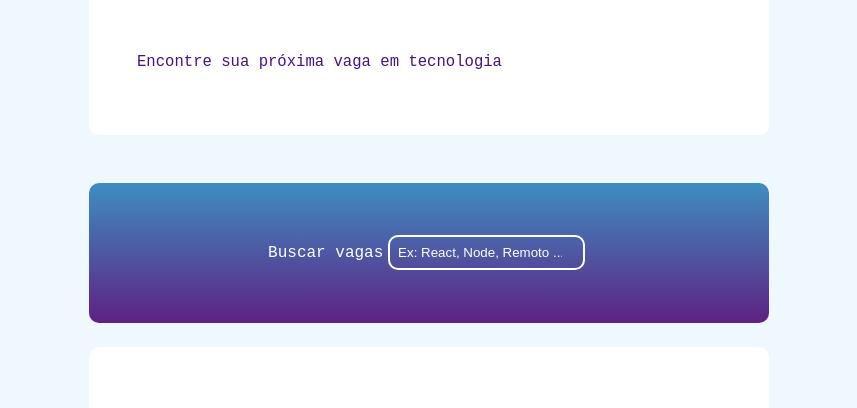
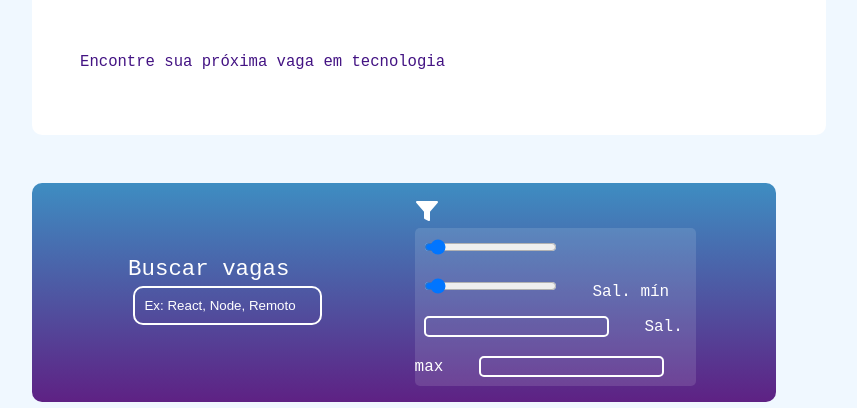
Before and after one commit to Paulo-Henrique1404/projeto-basico-front-aula-tec-web, a plain HTML site: page index.html in a window 1280 px wide. Shown: the part 336-744 px from the top of the page, without its empty margins (211-1068 px from the left). Drawn offline with Linux system fonts and the light colour scheme; files that its build step writes are made by us from their sources.

Commit message:
inclusão de filtro

```diff
--- a/index.html
+++ b/index.html
@@ -19,8 +19,30 @@
 
 <main class="main">
     <section class="search-section container">
-        <label for="busca">Buscar vagas</label>
-        <input type="search" id="busca" placeholder="Ex: React, Node, Remoto ...">
+        <div id="input-div">
+            <label for="busca" id="busca-label">Buscar vagas</label>
+            <input type="search" id="busca" placeholder="Ex: React, Node, Remoto ...">
+        </div>
+        <div id="filter-section">
+            <span id="filter-button">
+                <svg xmlns="http://www.w3.org/2000/svg" width="24" height="24" viewBox="0 0 24 24" fill="white" stroke="currentColor" stroke-width="2" stroke-linecap="round" stroke-linejoin="round">
+                    <polygon points="22 3 2 3 10 12.46 10 19 14 21 14 12.46 22 3"></polygon>
+                </svg>
+            </span>
+            <div id="filters" class="filter-box" >
+                <div id="salary-filter" class="filter">
+                    <div class="filter-input">
+                        <input type="range" min="1" max="100000" value="3000" class="slider" id="minimal-salary-slider">
+                        <input type="range" min="1" max="100000" value="3000" class="slider" id="maximum-salary-slider">
+                        <label for="minimal-salary">Sal. mín</label>
+                        <input type="number" id="minimal-salary">
+                        <label for="maximum-salary">Sal. max</label>
+                        <input type="number" id="maximum-salary">
+                    </div>
+
+                </div>
+            </div>
+        </div>
     </section>
 
     <section class="job-section container">
--- a/style.css
+++ b/style.css
@@ -15,7 +15,7 @@ header{
     border-radius: 10px;
     padding: 3rem;
     margin: 1.5rem;
-    width: 73vh;
+
 
 }
 
@@ -33,18 +33,38 @@ header{
     font-size: large;
     display: flex;
     align-items: center;
-    justify-content: center;
+    justify-content: space-around;
+    width: 73vh;
+    padding: 1rem 5rem;
+}
 
+#input-div{
+    border-radius: 3px;
+    font-size: 1.4rem;
+    padding: 1rem;
+}
+
+#filter-section{
+    width: 50vh;
+    display: flex;
+    align-content: end;
+    justify-content: end;
+}
+
+#filter-button:hover{
+    cursor: pointer;
 }
 
 #busca{
-    padding: .5rem;
+    padding: .6rem;
     margin: .3rem;
     border-color: white;
     border-style: solid;
     background-color: transparent;
     border-radius: 10px;
     color: white;
+    width: 70%;
+    transition: transform 1.3s ease-in-out;
 }
 #busca::placeholder{
     color: white;
@@ -52,6 +72,28 @@ header{
 
 #busca:focus{
     border-color: rgb(41, 206, 41);
+    align-self: baseline;
+    transform: scale(1.1);
+}
+
+#filter-section{
+    display: inline;
+}
+
+#filters{
+    background-color: rgba(240, 248, 255, 0.123);
+    border-radius: 5px;
+}
+
+.filter-input label{
+    padding: 1rem
+}
+.filter-input input{
+    background-color: transparent;
+    border: 2px solid white;
+    border-radius: 5px;
+    margin: .6rem;
+    color: white;
 }
 
 .job-card{
```
Also changed, not shown: script.js (added).
